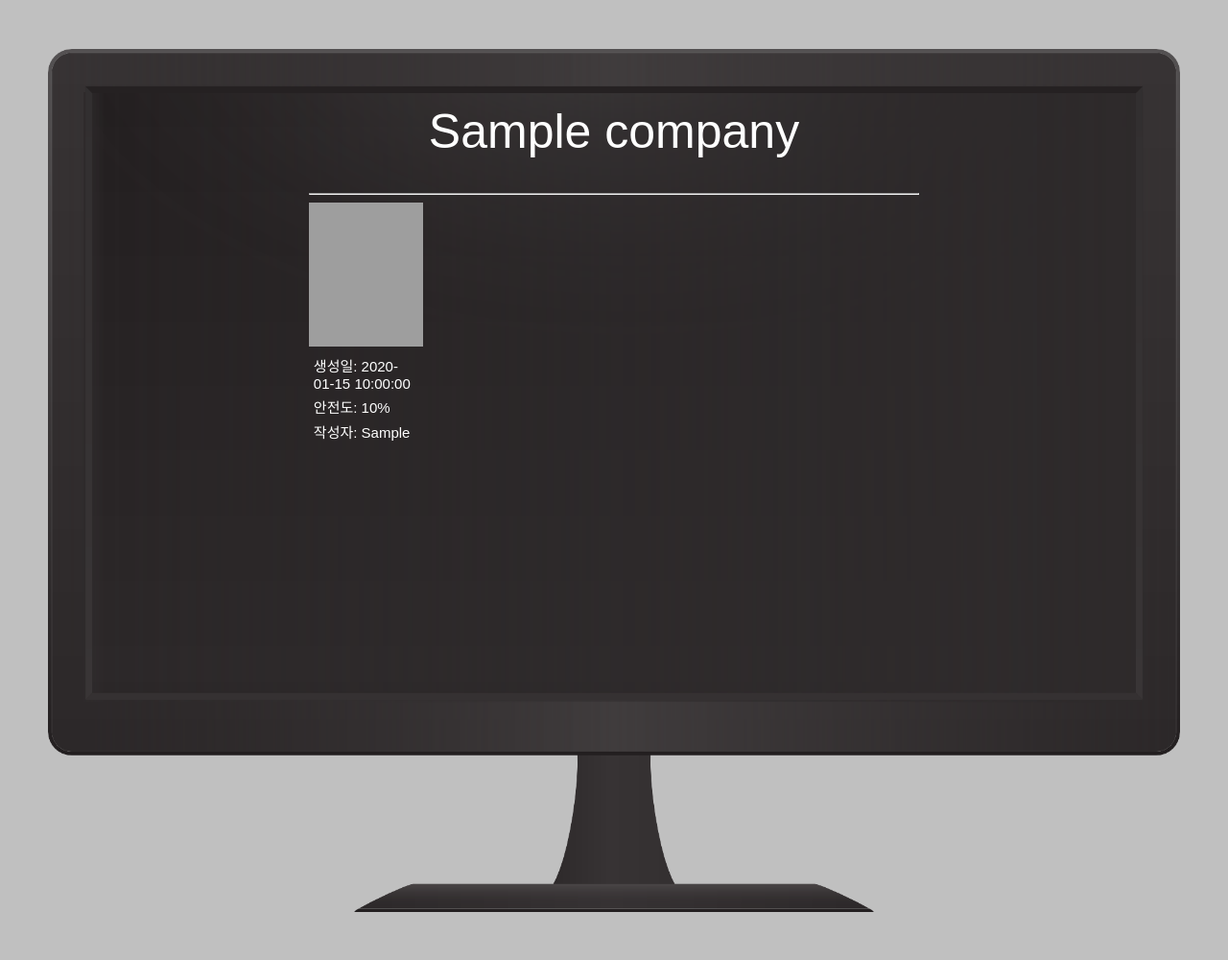
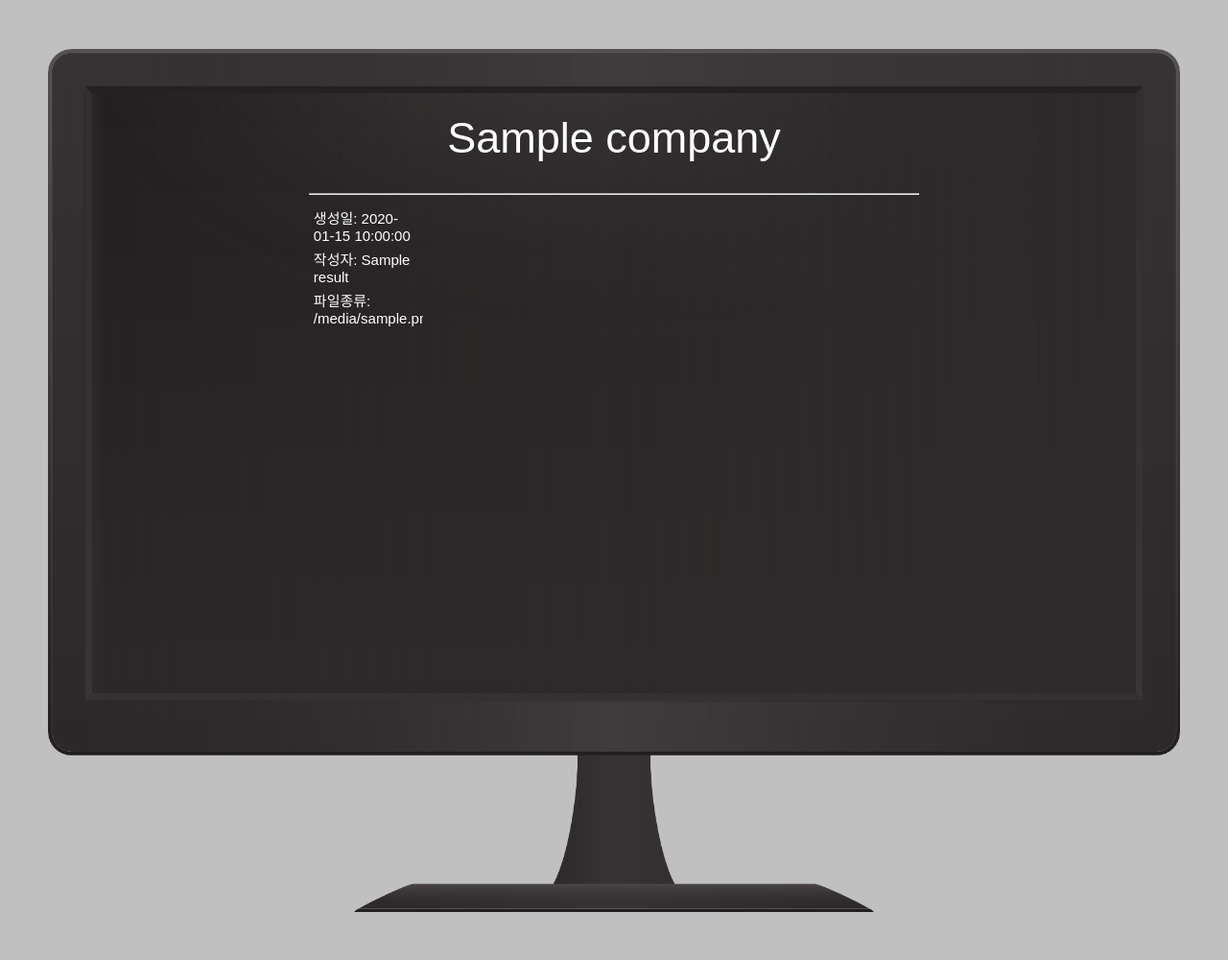
Before and after one commit to SeonminKim1/PJ-SafetyManager, a Flask app: template templates/profile.html in a window 1280 px wide. Shown: the part 70-1070 px from the top of the page at 96% size. Run offline with Flask 2, Linux system fonts and the light colour scheme; the template is opened without the code that fills it: most values are stand-ins (such as "Sample title", 1, 10 or a date in 2020); parts of the project's set-up code (start-up, migrations or seed data) failed here and were passed over; some libraries are stand-ins or nearby versions; grey boxes are pictures that could not be loaded.

Commit message:
Change Profile.html CSS and Add Video

```diff
--- a/router/main.py
+++ b/router/main.py
@@ -34,6 +34,7 @@ def file_upload():
     user_id = request.form["user_id"]
     user_name = request.form["user_name"]
     user_company = request.form["user_company"]
+    file_type = request.form["file_type"]
 
     # DB에 Upload Path 저장
     doc = {
@@ -41,6 +42,7 @@ def file_upload():
         'name': user_name,
         'num': 0,
         'company': user_company,
+        'file_type': file_type,
         'helmet': None,
         'head': None,
         'score': None,
@@ -69,6 +71,7 @@ def video_upload():
     user_id = request.form["user_id"]
     user_name = request.form["user_name"]
     user_company = request.form["user_company"]
+    file_type = request.form["file_type"]
 
     # DB에 Upload Path 저장
     doc = {
@@ -76,6 +79,7 @@ def video_upload():
         'name': user_name,
         'num': 0,
         'company': user_company,
+        'file_type': file_type,
         'helmet': None,
         'head': None,
         'score': None,
--- a/router/profile.py
+++ b/router/profile.py
@@ -38,6 +38,6 @@ def profile():
         return render_template('profile.html', user_info=user_info, results=results)
 
     except jwt.ExpiredSignatureError:  # 해당 token의 로그인 시간이 만료시 login 페이지로 redirect
-        return redirect(url_for("login"))
+        return redirect(url_for("user.login"))
     except jwt.exceptions.DecodeError:  # 해당 token이 다르다면 login 페이지로 redirect
-        return redirect(url_for("login"))
+        return redirect(url_for("user.login"))
--- a/static/css/main.css
+++ b/static/css/main.css
@@ -29,6 +29,7 @@ section {
 .result_box{
     padding:60px 0px 10px 0px;
     color:green;
+    font-style: italic;
     font-size:80px;
     text-align:center;
 
--- a/static/css/profile.css
+++ b/static/css/profile.css
@@ -17,8 +17,8 @@
 .name_box {
     width: 100%;
     height: 15%;
-    padding: 30px;
-    font-size: 50px;
+    padding-top: 15px;
+    font-size: 45px;
     display: flex;
     justify-content: center;
     align-items: center;
@@ -26,7 +26,6 @@
 
 .result_list {
     width: 100%;
-    height: 250px;
     display: grid;
     grid-template-columns: repeat(5, 1fr);
     gap: 10px;
@@ -34,7 +33,7 @@
 
 .result_list .post {
     width: 100%;
-    height: 250px;
+    height: 270px;
     border: none;
     overflow: hidden;
     margin-bottom: 0;
@@ -44,7 +43,14 @@
 
 .result_list img {
     width: 100%;
-    height: 150px;
+    height: 140px;
+    object-fit: cover;
+    object-position: center;
+}
+
+.result_list video {
+    width: 100%;
+    height: 140px;
     object-fit: cover;
     object-position: center;
 }
--- a/static/css/result_modal.css
+++ b/static/css/result_modal.css
@@ -16,15 +16,17 @@
     margin-top: 10px;
     font-size: 20px;
     cursor: pointer;
+    text-decoration: underline;
 }
 
 .result_box_modal {
     width: 100%;
     height: 13%;
-    margin-top: 5px;
+    margin-bottom: 5px;
     padding: 10px;
-    color: blue;
-    font-size: 40px;
+    color:green;
+    font-style: italic;
+    font-size: 45px;
     text-align: center;
 }
 
--- a/static/js/main.js
+++ b/static/js/main.js
@@ -81,7 +81,7 @@ function preview() {
     $('#helmet_value').text('0')
     $('#head_value').text('0')
     $('#score_value').text('0.0')
-    $('#isPass_value').text('None')
+    $('#isPass_value').text('UnKnown')
     $('#isPass_value').css({'color':'white'})
 }
 
@@ -97,6 +97,7 @@ function posting(user_info) {
 
     // check images or video
     if (file.type.match(/image.*/)) {
+        form_data.append("file_type", 'image')
         $.ajax({ // 비동기 방식
             type: "POST",
             url: "/main/api/img/upload",
@@ -109,6 +110,7 @@ function posting(user_info) {
             }
         });
     } else {
+        form_data.append("file_type", 'video')
         $.ajax({
             type: "POST",
             url: "/main/api/video/upload",
--- a/templates/profile.html
+++ b/templates/profile.html
@@ -91,10 +98,14 @@
                 <div class="result_list">
                     {% for my_result in results %}
                         <div class="post" onclick="result_modal_func('{{ my_result.num }}')">
-                            <img src="{{ my_result.predict_path }}" alt="게시물없음">
+                            {% if my_result.file_type == 'image' %}
+                                <img src="{{ my_result.predict_path }}" alt="게시물없음">
+                            {% elif my_result.file_type == 'video' %}
+                                <video src="{{ my_result.predict_path }}" alt="게시물없음" type="video/mp4" controls></video>
+                            {% endif %}
                             <p>생성일: {{ my_result.date }}</p>
-                            <p>안전도: {{ my_result.score }}%</p>
                             <p>작성자: {{ my_result.name }}</p>
+                            <p>파일종류: {{my_result.file_type}}</p>
                         </div>
                     {% endfor %}
                 </div>
```
Also changed, not shown: other parts of templates/profile.html (+18 -11 lines), templates/index.html (+5 -5 lines).
